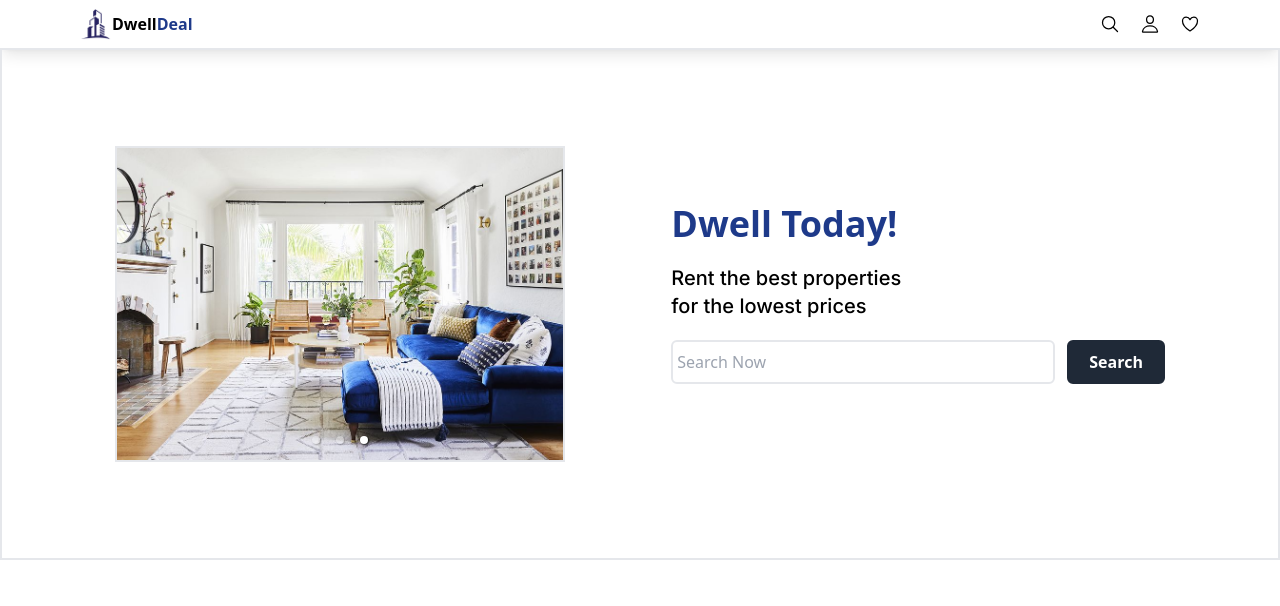
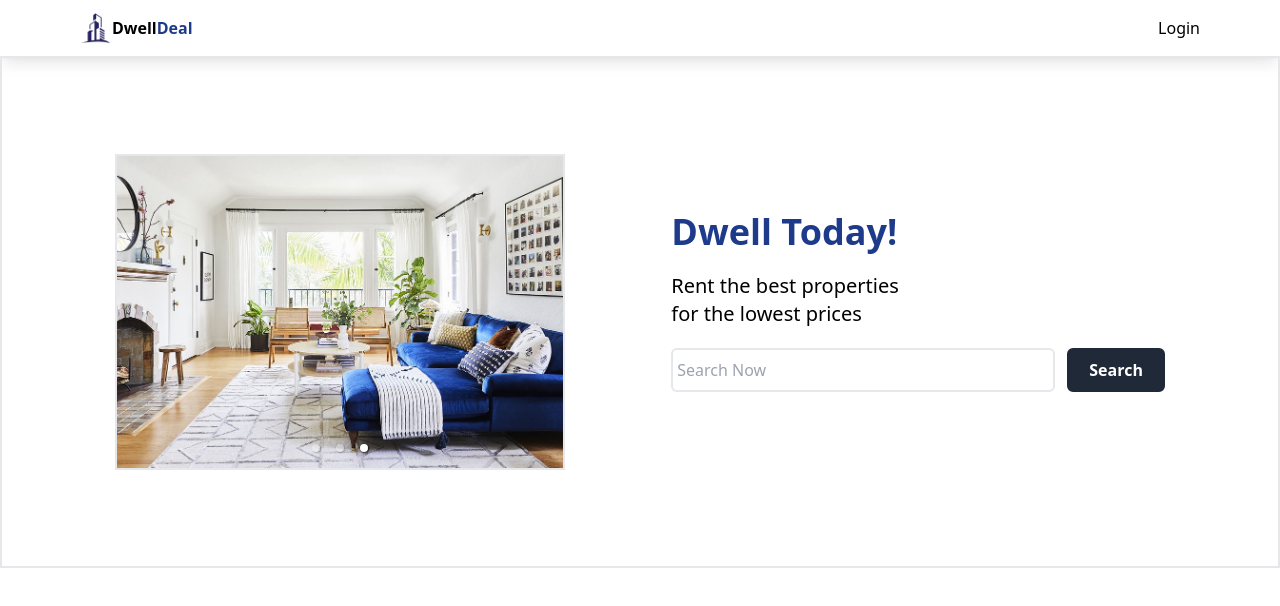
Before and after one commit to auli-aziz/DwellDeal, a Next.js app: page / in a window 1280 px wide. Shown: the top 606 px of the page. Built offline with nearby package versions, Linux system fonts and the light colour scheme.

Commit message:
configure font

```diff
--- a/src/app/layout.tsx
+++ b/src/app/layout.tsx
@@ -1,24 +1,30 @@
 import type { Metadata } from "next";
-import { Inter, Montserrat } from "next/font/google";
+import { Telex, Exo, Mukta } from "next/font/google";
 import "./globals.css";
 import Navbar from "@/components/Navbar";
 
-const inter = Inter({
+const telex = Telex({
   subsets: ["latin"],
-  weight: ["100", "300", "500", "700", "900"],
-  variable: "--font-inter",
+  weight: ["400"],
+  variable: "--font-telex",
 });
 
-const montserrat = Montserrat({
+const exo = Exo({
   subsets: ["latin"],
-  weight: ["100", "200", "300", "400", "500", "600", "700", "800"],
-  variable: "--font-montserrat",
+  weight: ["200", "300", "400", "500", "600", "700", "800", "900"],
+  variable: "--font-exo",
+});
+
+const mukta = Mukta({
+  subsets: ["latin"],
+  weight: ["200", "300", "400", "500", "600", "700"],
+  variable: "--font-exo",
 });
 
 export const metadata: Metadata = {
   title: "DwellDeal",
   description:
-    "Track the cheapest and most comfortable boarding house and apartments with ease",
+    "Track the cheapest and most comfortable boarding houses with ease",
 };
 
 export default function RootLayout({
@@ -28,7 +34,7 @@ export default function RootLayout({
 }>) {
   return (
     <html lang="en">
-      <body className={`${inter.variable} ${montserrat.variable}`}>
+      <body className={`${telex.variable} ${exo.variable} ${mukta.variable}`}>
         <Navbar />
         <main>{children}</main>
       </body>
--- a/src/app/page.tsx
+++ b/src/app/page.tsx
@@ -1,5 +1,5 @@
 import HeroCarousel from "@/components/HeroCarousel";
-import SearchBar from "@/components/SearchBar";
+import SearchBar from "@/components/ScrapeBar";
 import React from "react";
 
 const Home = () => {
--- a/src/components/Navbar.tsx
+++ b/src/components/Navbar.tsx
@@ -1,31 +1,24 @@
 import React from "react";
 import Image from "next/image";
 import Link from "next/link";
-import {
-  IoSearchOutline,
-  IoPersonOutline,
-  IoHeartOutline,
-} from "react-icons/io5";
+import { IoPersonCircleOutline } from "react-icons/io5";
 
 const Navbar = () => {
   return (
-    <header className="w-full h-fit py-2 md:px-20 shadow-lg  ">
+    <header className="w-full h-fit py-3 md:px-20 shadow-lg  ">
       <nav className="w-full flex justify-between items-center">
         <Link href="/" className="flex items-center">
-          <Image src={"/assets/icons/logo.png"} alt="Logo" width={32} height={32} />
-          <p className="font-roboto font-semibold text-black">Dwell<span className="font-bold text-blue-900">Deal</span></p>
+          <Image
+            src={"/assets/icons/logo.png"}
+            alt="Logo"
+            width={32}
+            height={32}
+          />
+          <p className="font-mukta font-semibold text-black">
+            Dwell<span className="font-bold text-blue-900">Deal</span>
+          </p>
         </Link>
-          <ul className="flex gap-5">
-            <li>
-              <IoSearchOutline className="text-xl hover:cursor-pointer" />
-            </li>
-            <li>
-              <IoPersonOutline className="text-xl hover:cursor-pointer" />
-            </li>
-            <li>
-              <IoHeartOutline className="text-xl hover:cursor-pointer" />
-            </li>
-          </ul>
+        <button>Login</button>
       </nav>
     </header>
   );
```
Also changed, not shown: src/components/ScrapeBar.tsx (renamed from src/components/SearchBar.tsx).
